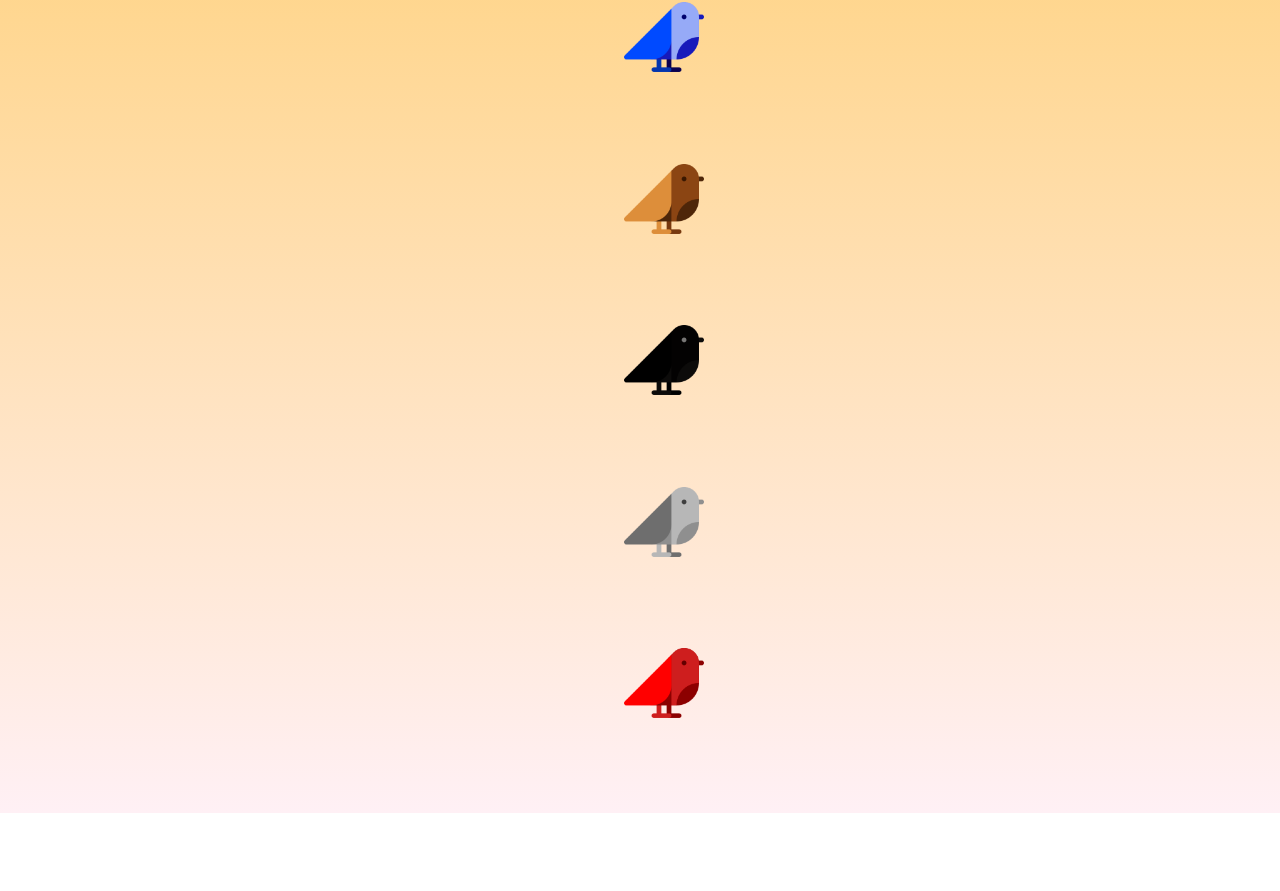
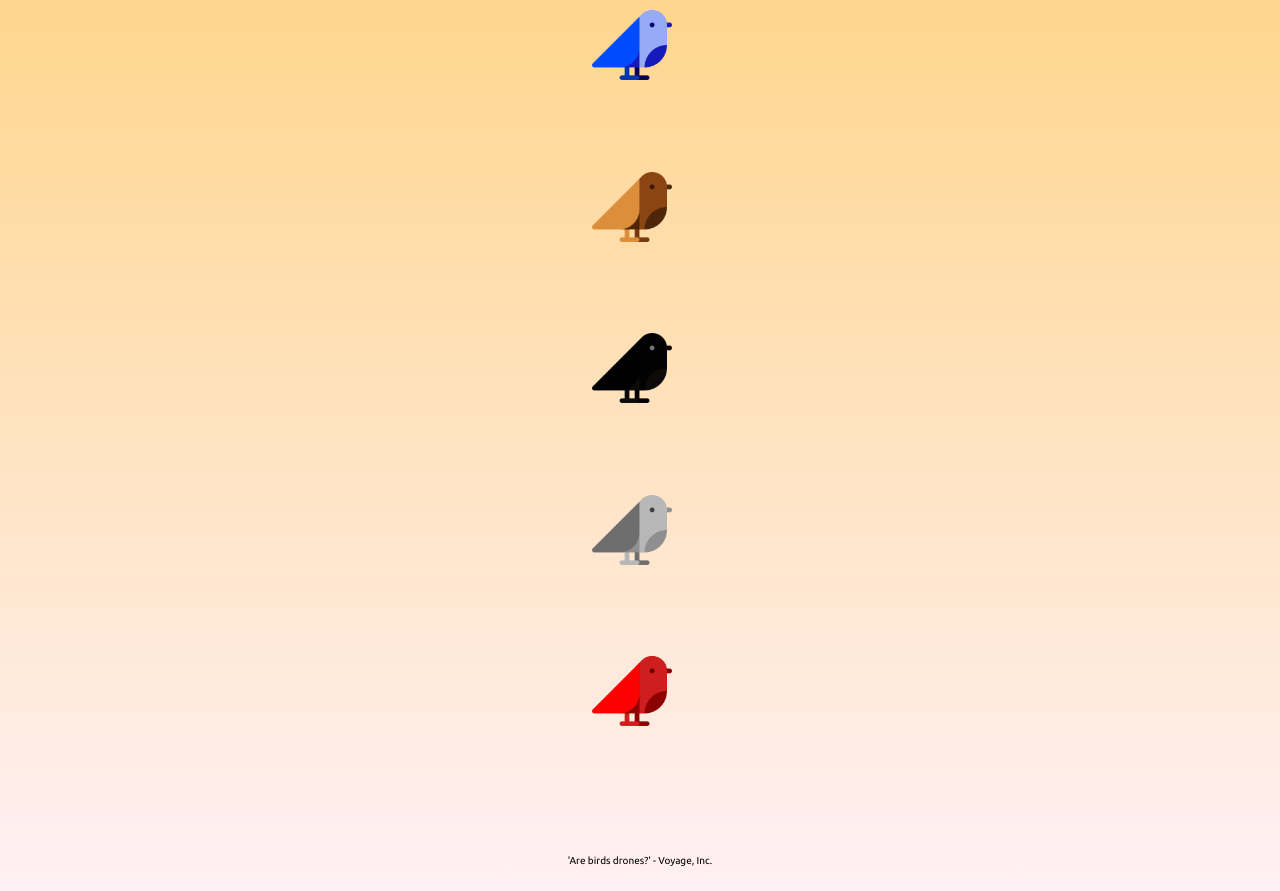
Before and after one commit to Team-Pantless/scratch-project, a React app in the folder talk-birdy-to-me/: page / in a window 1280 px wide. Shown: the part 170-1061 px from the top of the page. Before the commit the page ends 983 px from the top, so only its background shows below. Built offline with nearby package versions, Linux system fonts and the light colour scheme.

Commit message:
finalized project prior to presentations

```diff
--- a/talk-birdy-to-me/src/App.jsx
+++ b/talk-birdy-to-me/src/App.jsx
@@ -1,12 +1,14 @@
 import React, { useState, useEffect } from 'react';
 import data from '../data/birdDB.json';
-import HomePage from './home-page.jsx'
+import HomePage from './home-page.jsx';
+import BirdCard from './birdCard.jsx';
 
 
 const db = data.birds;
 
 function App()  {
   const [color, setColor] = useState('no color yet');
+
 
   useEffect(() => {
 
@@ -35,40 +37,19 @@ function App()  {
     console.log('database: ', db[0].color)
     console.log('color check', color)
 
-    let birdObj;
-    for (let i = 0; i < db.length; i++) {
-      if (db[i].color === color) {
-        birdObj = Object.values(db[i]);
-      }
-    }
 
     //use filter to get the objects we want
     const birdList = db.filter(el => el.color === color);
+    console.log('birdList: ', birdList)
     return (
       <div className="container">   <div className="title"><h1>{color} birds </h1></div>
+
         <div>
-          {birdList.map((el, i) => (
-        <article className="birdPage" key={`birdCard${i}`}>
-        <div className="birdCard">
-                <div className="box">
-                  <figure className="birdImg">
-            <img src={el.imageUrl}></img>
-            </figure>
-
-
-            <ul className="ul">
-              <li>Name: {el.name}</li>
-              <li>Color: {el.color}</li>
-              <li>Size: {el.size}</li>
-              <li>Fun Fact: {el.fact}</li>
-            </ul>
-          </div>
-        </div>
-        </article>
-
+          {birdList.map((el) => (
+            <BirdCard props={el} key={ el.name } />
         ))}</div>
         <button className='return-button' onClick={() => { handleChange('no color yet') }}>Return home</button>
-
+        <footer>'Are birds drones?'  - Voyage, Inc.</footer>
         </div>
     );
   }
--- a/talk-birdy-to-me/src/birdCard.jsx
+++ b/talk-birdy-to-me/src/birdCard.jsx
@@ -1,61 +1,31 @@
-import React from 'react';
-import { Link } from 'react-router-dom';
-import { FontAwesomeIcon as FAIcon } from '@fortawesome/react-fontawesome';
-import { faStar as solidStar } from '@fortawesome/free-solid-svg-icons';
-import { faStar as regStar } from '@fortawesome/free-regular-svg-icons';
+import React, { useState } from 'react';
 
-// import { FontAwesomeIcon } from '@fortawesome/react-fontawesome';
-// import { faFeatherAlt } from '@fortawesome/free-solid-svg-icons';
+const birdCard = (props) => {
+    const [count, setCount] = useState(0);
+    console.log('props: ', props)
+    return (
+            <div>
 
-// // helper functions
-// const srcIsExternal = src => src.slice(0, 4) === 'http';
-// const srcIsMailto = src => src.slice(0, 6) === 'mailto';
-// // if img is src locally (not hosted online),
-// // src will be the required in image file
-// // otherwise, just src will be the url
-// const getImgSrc = src => (srcIsExternal(src) || srcIsMailto(src)
-//   ? src
-//   : require(`../assets/${src}`));
+                <article className="birdPage">
+                    <div className="birdCard">
+                        <div className="box">
+                            <figure className="birdImg">
+                                <img src={props.props.imageUrl}></img>
+                            </figure>
 
 
-// const birdCard = (color) => {
-//   const {name, color, size, fact} = color;
+                            <ul className="ul">
+                                <li>Name: {props.props.name}</li>
+                                <li>Color: {props.props.color}</li>
+                                <li>Size: {props.props.size}</li>
+                                <li>Fun Fact: {props.props.fact}</li>
+                                <li><button className="spotted-button" onClick={() => setCount(count + 1)}>Spotted {count} times!</button></li>
+                            </ul>
+                        </div>
+                    </div>
+                </article>
 
-// //   let FavIcon;
-// //   if (isFav) FavIcon = (<span className="favIcon"><FAIcon onClick={() => favClicked(id)} icon={solidStar} style={{ color: 'steelblue' }} /></span>);
-// //   else FavIcon = (<span className="favIcon"><FAIcon onClick={() => favClicked(id)} icon={regStar} /></span>);
-
-//   return (
-//     <article className="card charCard">
-//       <div className="charHeadContainer">
-//         <div>
-//           <h3 className="charName">{name}</h3>
-//           {nickname && <small><em>Name: {name}</em></small>}
-//         </div>
-//         {FavIcon}
-//       </div>
-//       {/* {photo
-//         && <figure className="charPhoto">
-//           <img src={getImgSrc(photo)} alt={`Character ${nickname || name}`} />
-//         </figure>
-//       } */}
-//       <ul className="charDetailsList">
-//         <li className="charDetail">Color: {color}</li>
-//         <li className="charDetail">Size: {size}</li>
-//         <li className="charDetail">Fun Fact: {fact}</li>
-//       </ul>
-//       <div className="charBtnOptions">
-//         <Link to={`/customize/${id}`}>
-//           <button
-//             type="button"
-//             className="btnSecondary charCustomizeButton"
-//           >
-//             Add bird notes!
-//           </button>
-//         </Link>
-//       </div>
-//     </article>
-//   );
-// };
-
-// export default birdCard;
+            </div>
+    )
+};
+export default birdCard;
--- a/talk-birdy-to-me/src/home-page.jsx
+++ b/talk-birdy-to-me/src/home-page.jsx
@@ -20,6 +20,7 @@ const homePage = (props) => {
                 </ul>
             </div>
             </div>
+            <footer>'Are birds drones?'  - Voyage, Inc.</footer>
         </div>
     )
 }
--- a/talk-birdy-to-me/src/index.css
+++ b/talk-birdy-to-me/src/index.css
@@ -3,7 +3,7 @@
 * {
   margin: 0;
   padding: 0;
-  box-sizing: border-box;
+  /* box-sizing: border-box; */
   font-family: Ubuntu;
 }
 
@@ -13,6 +13,7 @@
   height: 110%;
   background-image: linear-gradient(180deg, #ffd17a, #fff0f5);
   text-align: center;
+
   /* overflow: hidden; */
   font-family: Ubuntu;
 }
@@ -42,16 +43,24 @@
 button {
   display: flex;
   justify-content: center;
+  /* text-align: center; */
   margin: 1vh;
   background-color: transparent;
-  min-width: 100%;
+  min-width: 95%;
   min-height: 12vw;
-  max-width: 100%;
+  max-width: 110%;
   max-height: 12vh;
   border: none;
 }
 
+.spotted-button {
+  color: #cb410b;
+  font-weight: 600;
+}
+
 .img {
+  display: flex;
+  justify-content: center;
   max-height: 10vh;
 }
 
@@ -64,15 +73,23 @@ button {
 
 ul {
   list-style: none;
+  align-content: center;
 }
 
 img {
   max-width: 60vw;
+  align-items: center;
 }
 
-.birdImg {
+footer {
+  font-size: x-small;
+  padding: 2%;
+  max-height: 8%;
+}
+
+/* .birdImg {
   text-align: center;
-}
+} */
 
 /* Mobile */
 @media screen and (max-width: 600px) {
```
Also changed, not shown: talk-birdy-to-me/data/birdDB.json (+26 -13 lines). Lines whose indentation alone changed are shown as unchanged.
